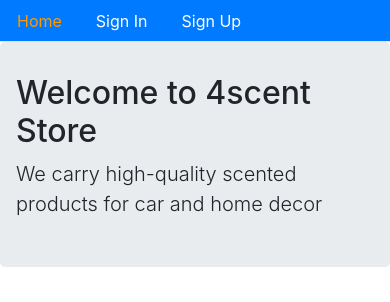
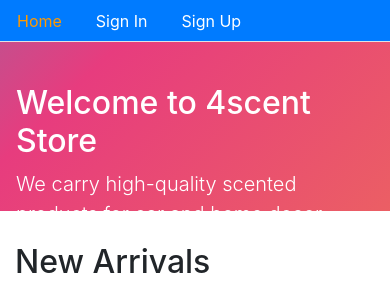
Before and after one commit to sungedo/4scent-front, a React (Create React App) app: page / in a window 390 px wide. Shown: the top 302 px of the page. Built offline with nearby package versions, Linux system fonts and the light colour scheme; no server answers.

Commit message:
some css

```diff
--- a/src/core/Card.js
+++ b/src/core/Card.js
@@ -12,7 +12,7 @@
                     {/* <p>{product.description}</p> */}
                     <p>${product.price}</p>
                     <Link to='/'>
-                        <button className='btn btn-outline-primary mt-2 mb-2'>
+                        <button className='btn btn-outline-primary mt-2 mb-2 mr-2'>
                             View Product
                         </button>
                     </Link>
--- a/src/core/Layout.js
+++ b/src/core/Layout.js
@@ -1,5 +1,6 @@
 import React from 'react';
-import Menu from './Menu'
+import Menu from './Menu';
+import '../styles.css';
 
 
 const Layout = ({title = 'Title', description = "Description", className, children}) => (
--- /dev/null
+++ b/src/styles.css
@@ -0,0 +1,64 @@
+.btn, .jumbotron, .nav :hover {
+    border-radius: 0px;
+}
+
+.product-img {
+    min-height: 100px;
+}
+
+.jumbotron h2 {
+    margin-top: -20px;
+}
+
+@media only screen and (max-width: 600px) {
+    .jumbotron h2 {
+        margin-top: 10px;
+    }
+}
+
+.jumbotron {
+    width: 30wh;
+    height: 20vh;
+    color: #fff;
+    background: linear-gradient(-45deg, #ee7752, #e73c7e, #23a6d5, #23d5ab);
+    background-size: 400% 400%;
+    -webkit-animation: Gradient 15s ease infinite;
+    -moz-animation: Gradient 15s ease infinite;
+    animation: Gradient 15s ease infinite;
+}
+
+@-webkit-keyframes Gradient {
+    0% {
+        background-position: 0% 50%;
+    }
+    50% {
+        background-position: 100% 50%;
+    }
+    100% {
+        background-position: 0% 50%;
+    }
+}
+
+@-moz-keyframes Gradient {
+    0% {
+        background-position: 0% 50%;
+    }
+    50% {
+        background-position: 100% 50%;
+    }
+    100% {
+        background-position: 0% 50%;
+    }
+}
+
+@keyframes Gradient {
+    0% {
+        background-position: 0% 50%;
+    }
+    50% {
+        background-position: 100% 50%;
+    }
+    100% {
+        background-position: 0% 50%;
+    }
+}
```
Also changed, not shown: 1 other file (tests, documents, lock files or other folders).
